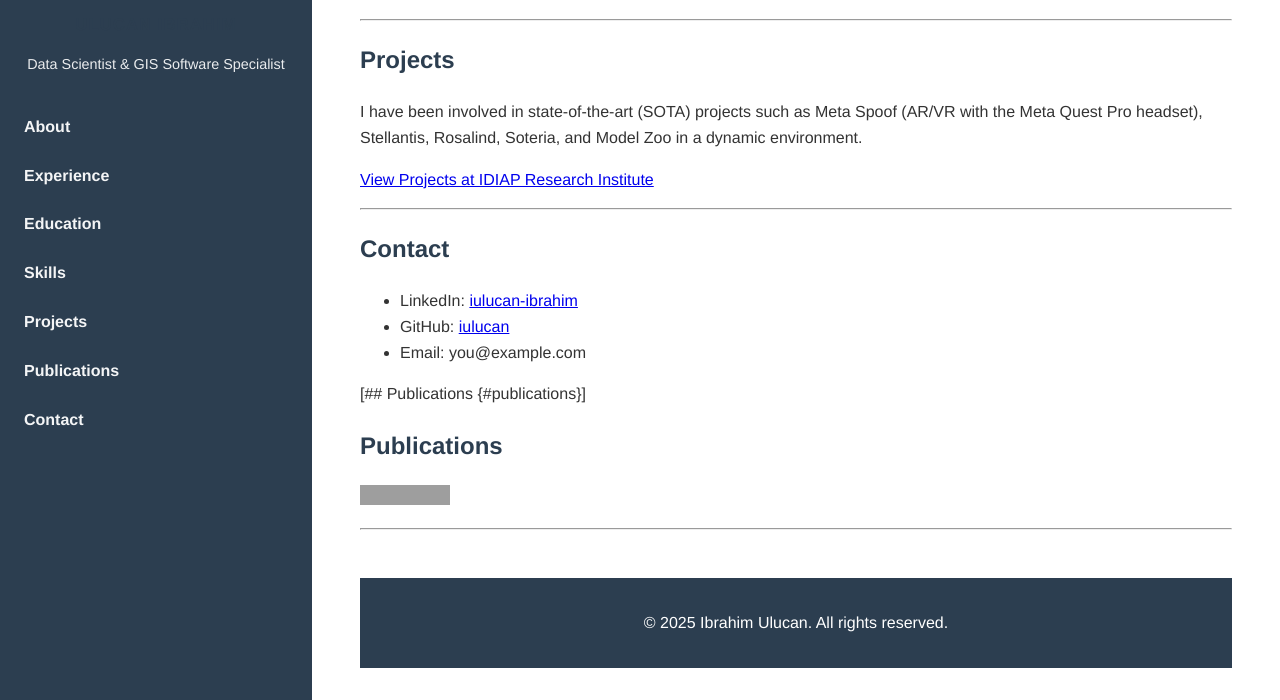
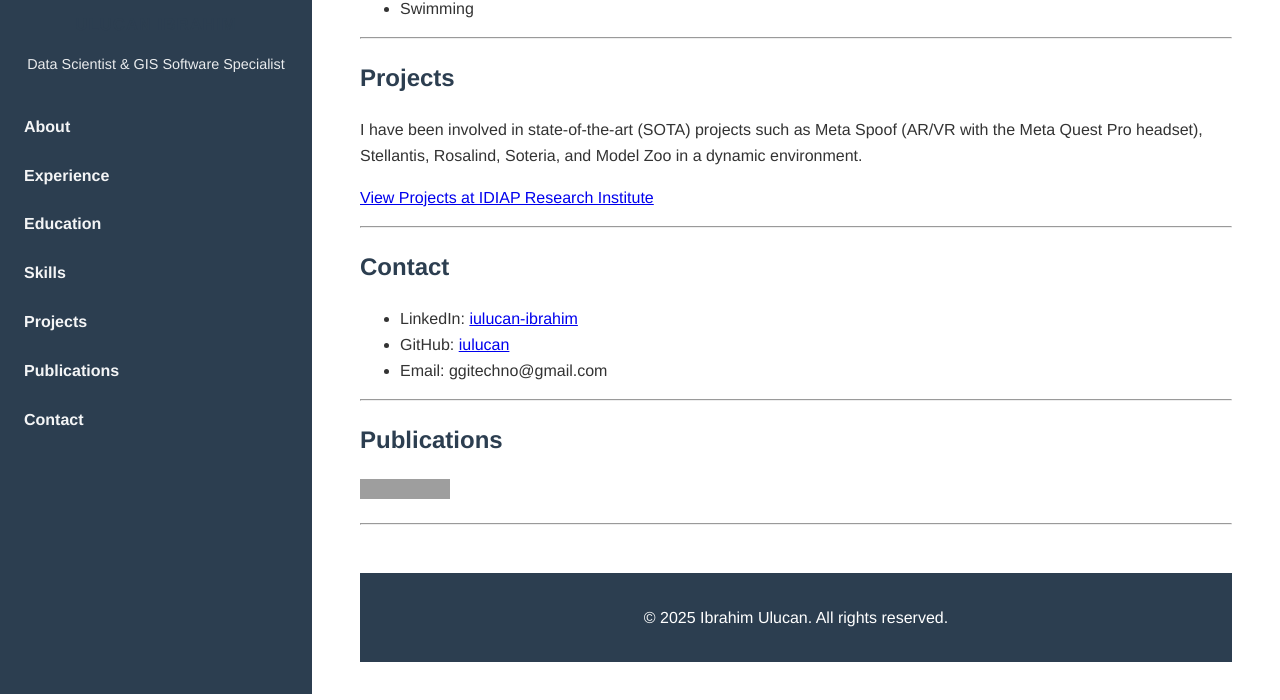
Before and after one commit to iulucan/iulucan.github.io, a Jekyll site: the page built from index.md, in a window 1280 px wide and 900 px high, scrolled down 2287 px, cut to the strip 200-900 px from the top of the window. Built offline with Jekyll 4.4.1, drawn with Linux system fonts in a browser that asks for light colours; our own code applies the rules of GitHub Pages for plain Markdown files; grey boxes are pictures that could not be loaded.

Commit message:
update index.md

```diff
--- a/index.md
+++ b/index.md
@@ -24,6 +24,8 @@ permalink: /
 With over a decade of experience in multinational environments, including governmental and commercial sectors, I specialize in information systems, combining an interest in research with technical and programming skills in data engineering and analysis. I also worked various data (high-dimensional satellite, aerial-drone data, etc.) with GIS (Geographic Information Systems) software.
 
 Notably in Switzerland, I have contributed to research-driven AI projects such as AI Model Zoo, Meta Spoof with the Meta Quest Pro AR/VR headset (VRBiom), in-Car Biometrics, Aim-Gate, CarMen, and PopEye, utilizing state-of-the-art (SOTA) models and technologies.
+
+---
 
 ## Experience {#experience}
 
@@ -108,10 +110,10 @@ I have been involved in state-of-the-art (SOTA) projects such as Meta Spoof (AR/
 
 - LinkedIn: [iulucan-ibrahim](https://www.linkedin.com/in/ulucan-ibrahim)
 - GitHub: [iulucan](https://github.com/iulucan)
-- Email: you@example.com
+- Email: ggitechno@gmail.com
 
+---
 
-[## Publications {#publications}]
 ## Publications {#publications}
 
 [![Google Scholar](https://img.shields.io/badge/Google_Scholar-4285F4?style=for-the-badge&logo=google-scholar&logoColor=white)](https://scholar.google.com/citations?user=kwY5i4oAAAAJ&hl=en)
```
